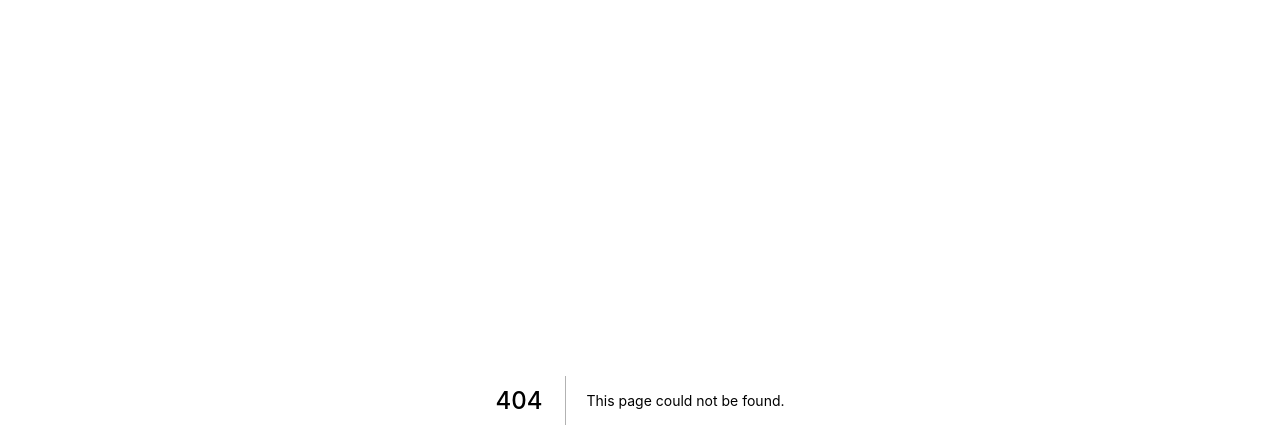
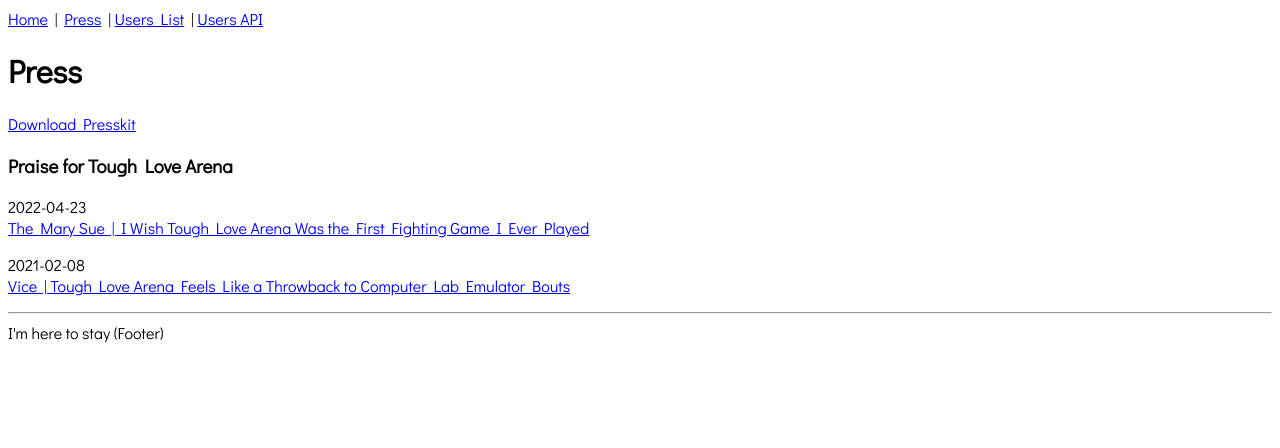
Before and after one commit to toughlovearena/about.toughlovearena.com, a Next.js app: page /press in a window 1280 px wide. Before the commit this address had no page. Shown: the top 448 px of the page. Built offline with nearby package versions, Linux system fonts and the light colour scheme.

Commit message:
add press page and a few links

```diff
--- a/components/Layout.tsx
+++ b/components/Layout.tsx
@@ -22,8 +22,8 @@ const Layout = ({ children, title = 'This is the default title' }: Props) => (
           <a>Home</a>
         </Link>{' '}
         |{' '}
-        <Link href="/about">
-          <a>About</a>
+        <Link href="/press">
+          <a>Press</a>
         </Link>{' '}
         |{' '}
         <Link href="/users">
--- /dev/null
+++ b/data/links.ts
@@ -0,0 +1,13 @@
+import { ExternalLink } from "../interfaces";
+
+export const Articles: ExternalLink[] = [{
+  label: `The Mary Sue | I Wish Tough Love Arena Was the First Fighting Game I Ever Played`,
+  url: 'https://www.themarysue.com/i-wish-tough-love-arena-was-the-first-fighting-game-i-ever-played/',
+  date: '2022-04-23',
+  newTab: true,
+}, {
+  label: `Vice | Tough Love Arena Feels Like a Throwback to Computer Lab Emulator Bouts`,
+  url: 'https://www.vice.com/en/article/epd8vk/tough-love-arena-browser-fighting-game-rollback-netcode',
+  date: '2021-02-08',
+  newTab: true,
+}];
--- /dev/null
+++ b/pages/press.tsx
@@ -0,0 +1,28 @@
+import Link from 'next/link'
+import Layout from '../components/Layout'
+import { Articles } from '../data/links';
+
+const PressPage = () => (
+  <Layout title="About | Next.js + TypeScript Example">
+    <h1>Press</h1>
+    <div>
+      <a href="presskit 2022-04-26.zip">
+        Download Presskit
+      </a>
+    </div>
+    <h3>
+      Praise for Tough Love Arena
+    </h3>
+    {Articles.map(ext => (
+      <p>
+        {ext.date}
+        <br />
+        <a href={ext.url} target={ext.newTab ? '_blank' : undefined}>
+          {ext.label}
+        </a>
+      </p>
+    ))}
+  </Layout>
+);
+
+export default PressPage;
```
Also changed, not shown: interfaces/index.ts (+9 -0 lines), pages/about.tsx (deleted, +0 -16 lines), pages/index.tsx (+2 -5 lines).
